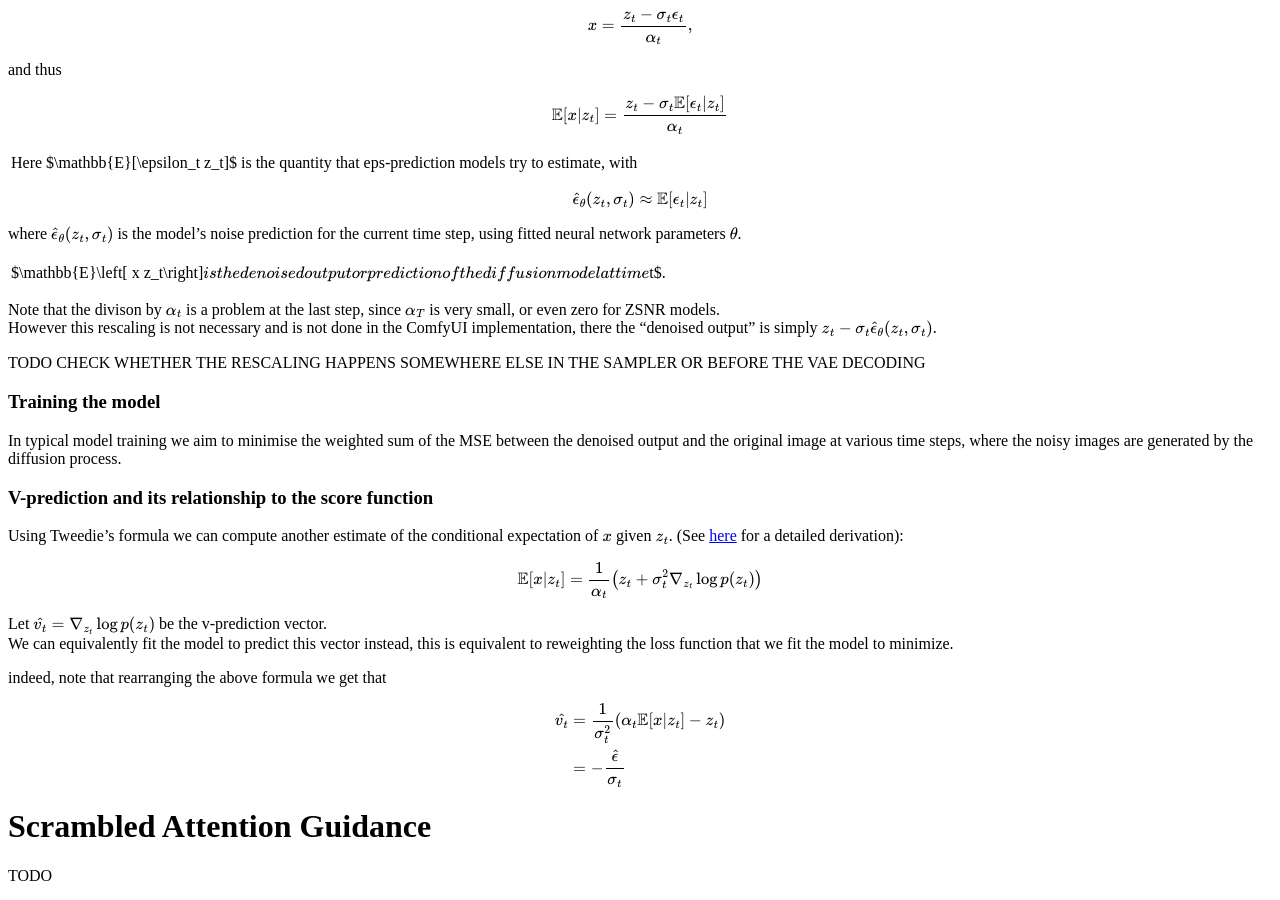
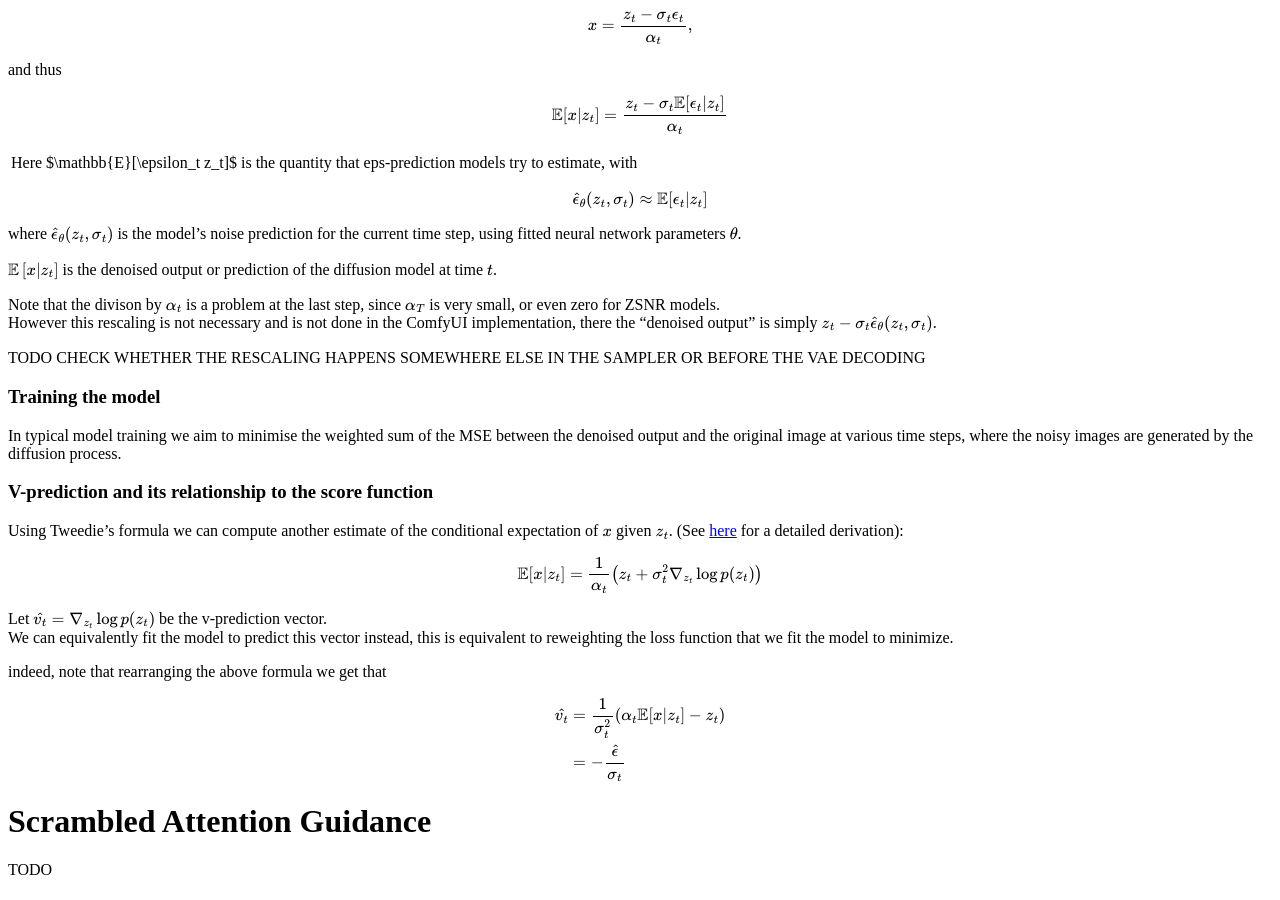
Before and after one commit to JTriggerFish/ComfyLatentTools, a Jekyll site: the page built from docs/index.md, in a window 1280 px wide and 900 px high, scrolled down 1655 px. Built offline with Jekyll 4.4.1, drawn with Linux system fonts in a browser that asks for light colours.

Commit message:
minor doc fixes

```diff
--- a/docs/index.md
+++ b/docs/index.md
@@ -128,7 +128,10 @@ $$
 where
 $\hat{\epsilon}_{\theta}(z_t, \sigma_t)$ is the model's noise prediction for the current time step, using fitted neural network parameters $\theta$.
 
-$\mathbb{E}\left[ x | z_t\right]$ is the denoised output or prediction of the diffusion model at time $t$.
+$$
+\mathbb{E}\left[x | z_t \right]
+$$
+is the denoised output or prediction of the diffusion model at time $t$.
 
 Note that the divison by $\alpha_t$ is a problem at the last step, since $\alpha_T$ is very small, or even zero for ZSNR models. \
 However this rescaling is not necessary and is not done in the ComfyUI implementation, there the "denoised output" is simply
```
